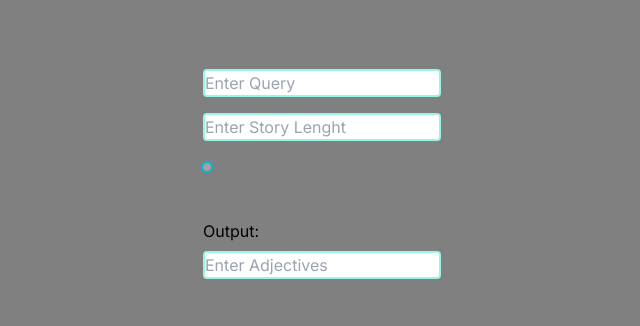
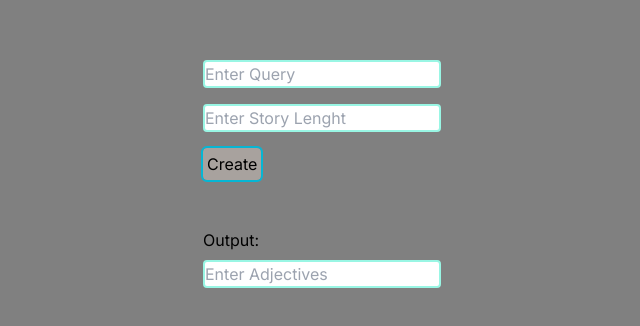
Before and after one commit to torvat/Adjective-story-ai, a Next.js app: page / in a window 1280 px wide. Shown: the part 258-584 px from the top of the page, without its empty margins (318-958 px from the left). Built offline with nearby package versions, Linux system fonts and the light colour scheme.

Commit message:
Changed the Create name from a normal prop to a child

```diff
--- a/src/app/App.tsx
+++ b/src/app/App.tsx
@@ -22,7 +22,9 @@ export default function App() {
                 <div>
                     <InputField id='create' required={true} placeholder='Enter Query' />
                     <InputField id='length' required={false} placeholder='Enter Story Lenght' type='number' />
-                    <Button id='button-create' content='Create' onClick={() => displayOut()} />
+                    <Button id='button-create' onClick={() => displayOut()}>
+                        Create
+                    </Button>
                 </div>
                 <div className={outputStyle}>
                     {/*this component is not created yet*/}
```
